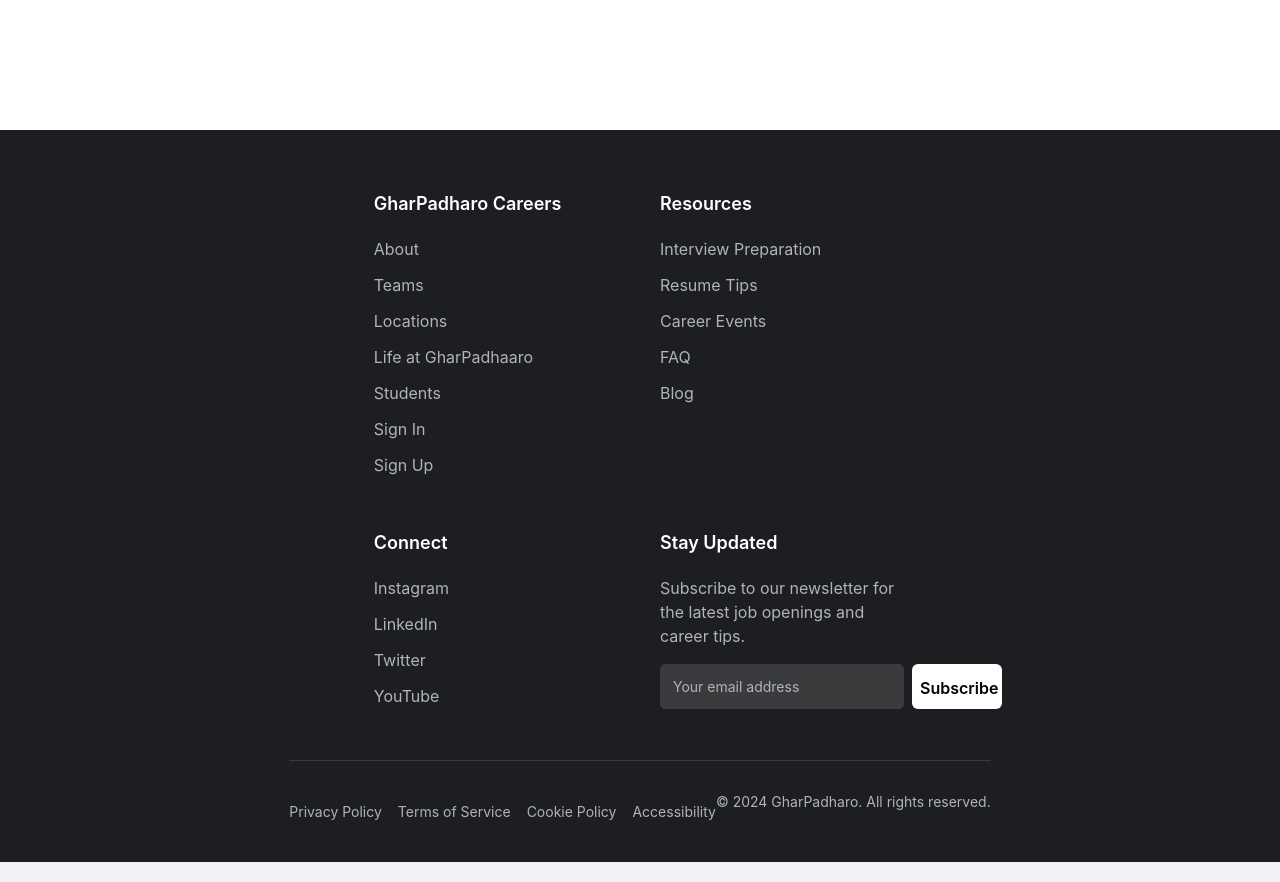
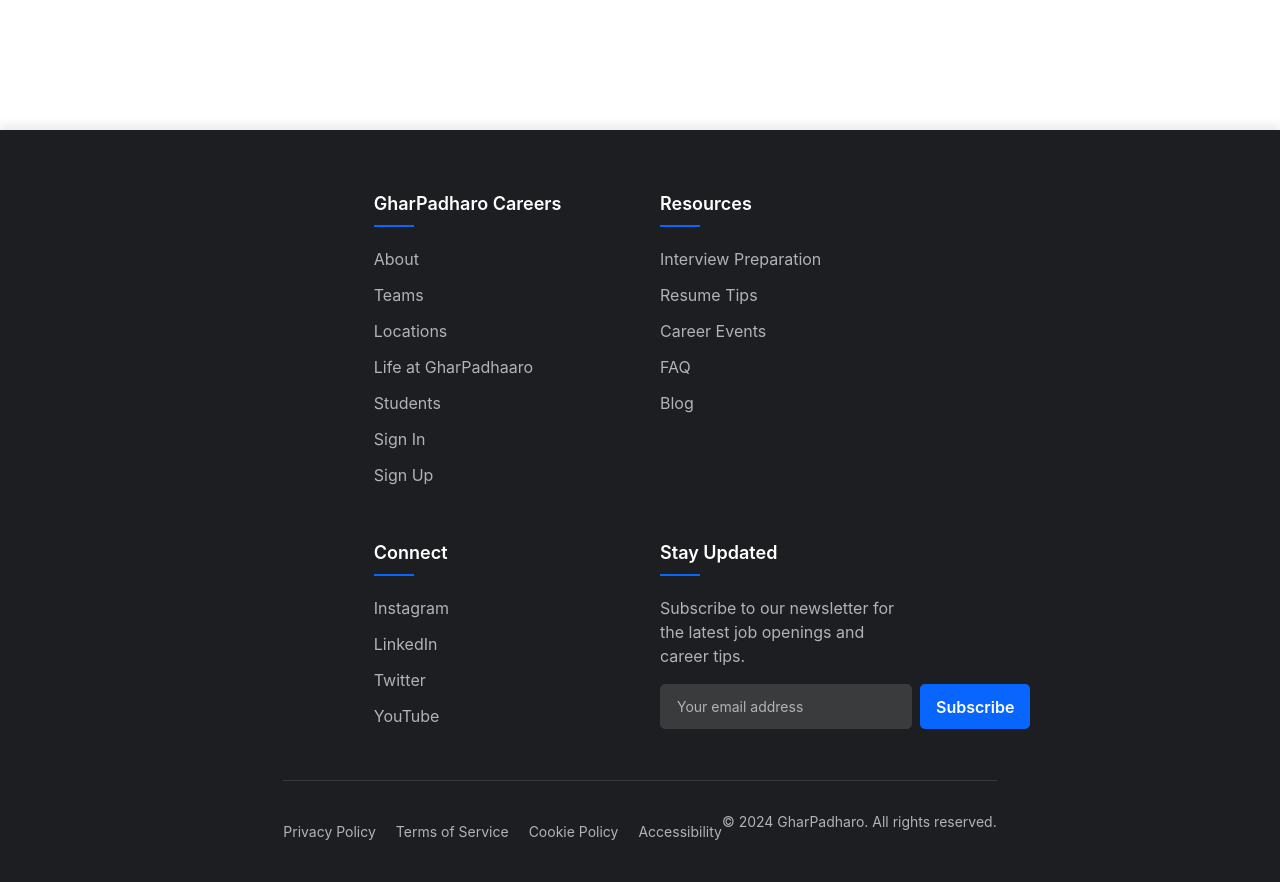
Before and after one commit to Siddharthkothiyal/GharPadhaaroCareerWebsite, a React (Create React App) app: page /#/careers in a window 1280 px wide. Shown: the part 3660-4542 px from the top of the page. Built offline with nearby package versions, Linux system fonts and the light colour scheme.

Commit message:
Changes have been made

```diff
--- a/src/components/CareerPortal/Footer.css
+++ b/src/components/CareerPortal/Footer.css
@@ -4,11 +4,12 @@
   color: #f0f2f5;
   padding: 60px 0 30px;
   margin-top: 80px;
+  box-shadow: 0 -4px 10px rgba(0, 0, 0, 0.1);
 }
 
 .footer-content {
   display: grid;
-  grid-template-columns: repeat(auto-fit, minmax(200px, 1fr));
+  grid-template-columns: repeat(auto-fit, minmax(220px, 1fr));
   gap: 40px;
   margin-bottom: 40px;
 }
@@ -18,6 +19,18 @@
   font-weight: 600;
   margin: 0 0 20px 0;
   color: #ffffff;
+  position: relative;
+  padding-bottom: 10px;
+}
+
+.footer-section h4::after {
+  content: '';
+  position: absolute;
+  left: 0;
+  bottom: 0;
+  width: 40px;
+  height: 2px;
+  background-color: var(--gharpadhaaro-blue, #0866ff);
 }
 
 .footer-section ul {
@@ -28,16 +41,22 @@
 
 .footer-section li {
   margin-bottom: 12px;
+  transition: transform 0.2s ease;
+}
+
+.footer-section li:hover {
+  transform: translateX(5px);
 }
 
 .footer-section a {
   text-decoration: none;
   color: #b0b3b8;
-  transition: var(--meta-transition);
+  transition: color 0.3s ease;
+  display: inline-block;
 }
 
 .footer-section a:hover {
-  color: var(--meta-blue);
+  color: var(--gharpadhaaro-blue, #0866ff);
 }
 
 .footer-section p {
@@ -54,33 +73,69 @@
 
 .newsletter-input {
   flex: 1;
-  padding: 10px 12px;
-  border-radius: var(--meta-radius);
+  padding: 10px 16px;
+  border-radius: 5px;
   border: 1px solid #3a3b3c;
   background-color: #3a3b3c;
   color: #ffffff;
   font-size: 14px;
   height: 45px;
-  border-radius: 5px;
+  transition: all 0.3s ease;
 }
 
 .newsletter-input:focus {
   outline: none;
-  border-color: var(--meta-blue);
+  border-color: var(--gharpadhaaro-blue, #0866ff);
+  box-shadow: 0 0 0 2px rgba(8, 102, 255, 0.2);
 }
 
 .newsletter-input::placeholder {
   color: #b0b3b8;
 }
 
-.newsletter-form .btn-primary{
-  max-width: 90px;
-  background-color: white;
-  color: black;
-padding-left: 8px;
-height: 45px;
+.newsletter-form .btn-primary {
+  padding: 0 16px;
+  height: 45px;
+  background-color: var(--gharpadhaaro-blue, #0866ff);
+  color: white;
+  border: none;
+  border-radius: 5px;
+  font-weight: 600;
+  cursor: pointer;
+  transition: background-color 0.3s ease;
 }
 
+.newsletter-form .btn-primary:hover {
+  background-color: var(--gharpadhaaro-blue-dark, #0756d6);
+}
+
+/* Social Media Icons */
+.social-icons {
+  display: flex;
+  gap: 16px;
+  margin-top: 16px;
+}
+
+.social-icon {
+  display: flex;
+  align-items: center;
+  justify-content: center;
+  width: 36px;
+  height: 36px;
+  background-color: #3a3b3c;
+  border-radius: 50%;
+  transition: all 0.3s ease;
+}
+
+.social-icon:hover {
+  background-color: var(--gharpadhaaro-blue, #0866ff);
+  transform: translateY(-3px);
+}
+
+.social-icon i {
+  color: #ffffff;
+  font-size: 16px;
+}
 
 /* Footer Bottom */
 .footer-bottom {
@@ -95,18 +150,18 @@
 .footer-links {
   display: flex;
   flex-wrap: wrap;
-  gap: 16px;
+  gap: 20px;
 }
 
 .footer-links a {
   text-decoration: none;
   color: #b0b3b8;
   font-size: 14px;
-  transition: var(--meta-transition);
+  transition: color 0.3s ease;
 }
 
 .footer-links a:hover {
-  color: var(--meta-blue);
+  color: var(--gharpadhaaro-blue, #0866ff);
 }
 
 .copyright {
@@ -117,11 +172,17 @@
 /* Responsive */
 @media (max-width: 768px) {
   .footer-content {
-    grid-template-columns: repeat(auto-fit, minmax(160px, 1fr));
+    grid-template-columns: repeat(auto-fit, minmax(180px, 1fr));
+    gap: 30px;
   }
 
   .newsletter-form {
     flex-direction: column;
+  }
+
+  .newsletter-form .btn-primary {
+    width: 100%;
+    max-width: none;
   }
 
   .footer-bottom {
@@ -132,11 +193,25 @@
 
   .footer-links {
     justify-content: center;
+    gap: 12px;
   }
 }
 
 @media (max-width: 576px) {
+  .portal-footer {
+    padding: 40px 0 20px;
+  }
+
   .footer-content {
     grid-template-columns: 1fr;
+    gap: 24px;
+  }
+
+  .footer-section h4 {
+    margin-bottom: 15px;
+  }
+
+  .social-icons {
+    justify-content: center;
   }
 }
```
